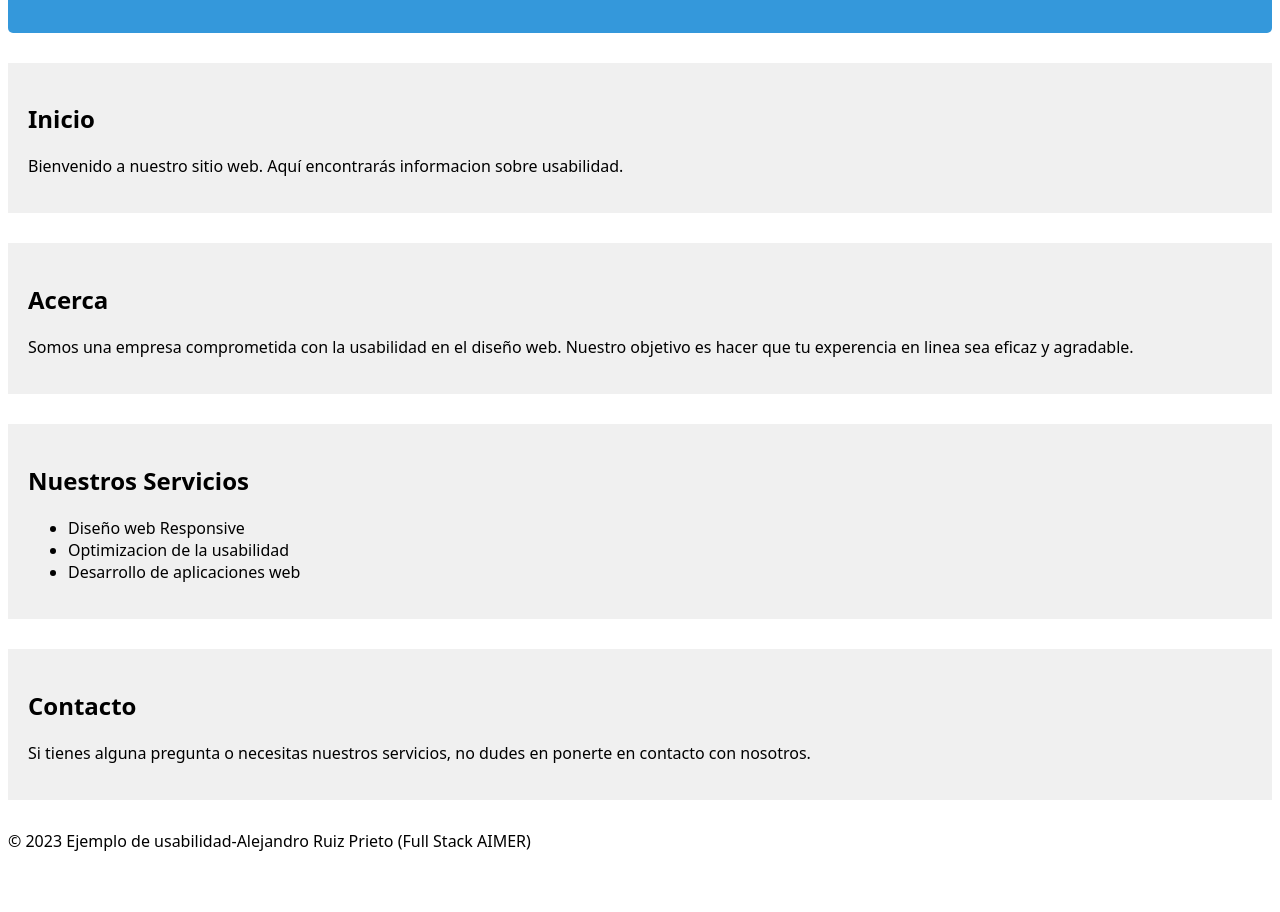
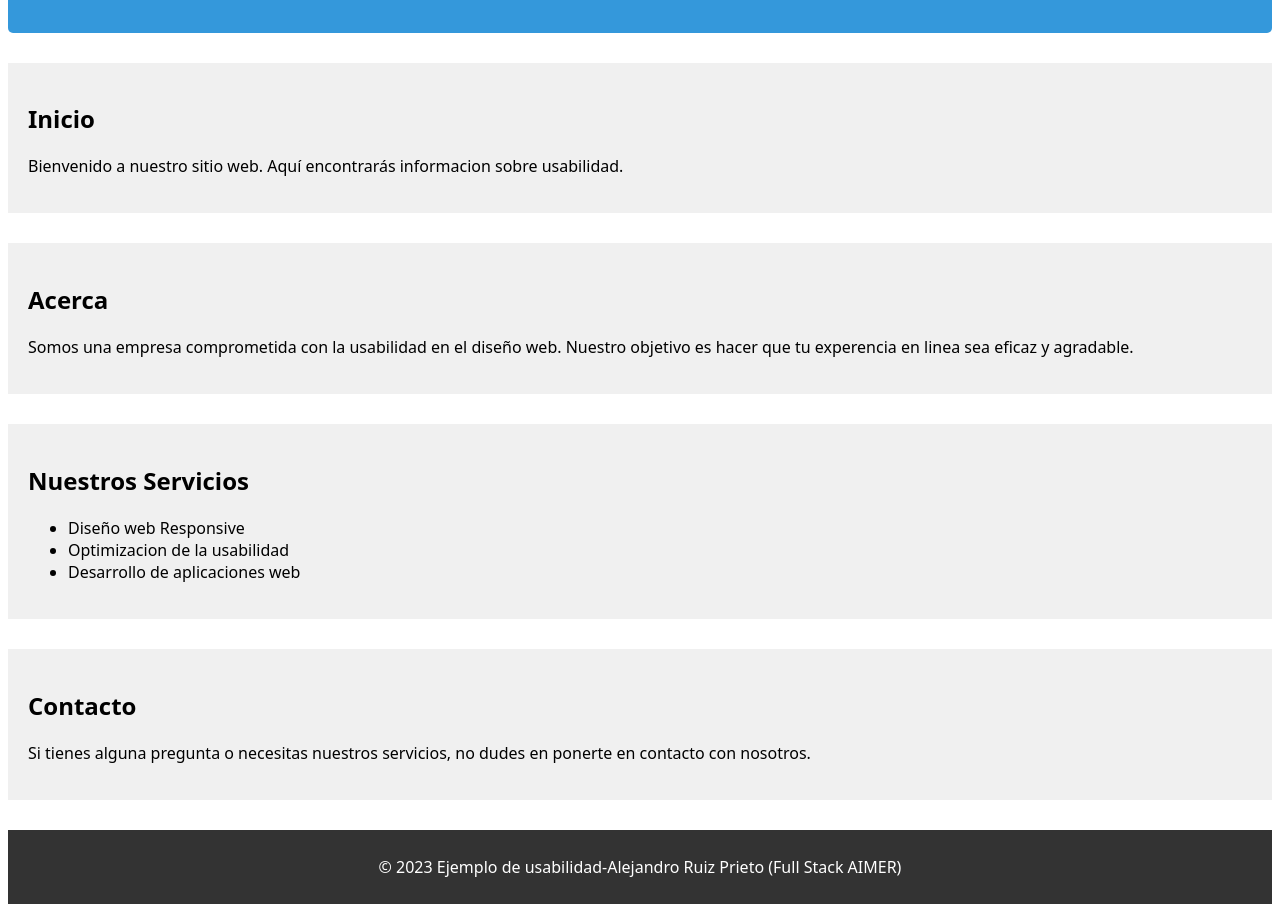
Before and after one commit to Alesso-ai/usabilidad-tema3, a plain HTML site: page index.html in a window 1280 px wide. Shown: the part 129-1041 px from the top of the page. Before the commit the page ends 997 px from the top, so only its background shows below. Drawn offline with Linux system fonts and the light colour scheme.

Commit message:
Estilos css3 mejorados

```diff
--- a/styles/styles.css
+++ b/styles/styles.css
@@ -42,5 +42,8 @@ section h2{
 }
 
 footer{
-
+    background-color: #333;
+    color: #fff;
+    text-align: center;
+    padding: 10px;
 }
```
